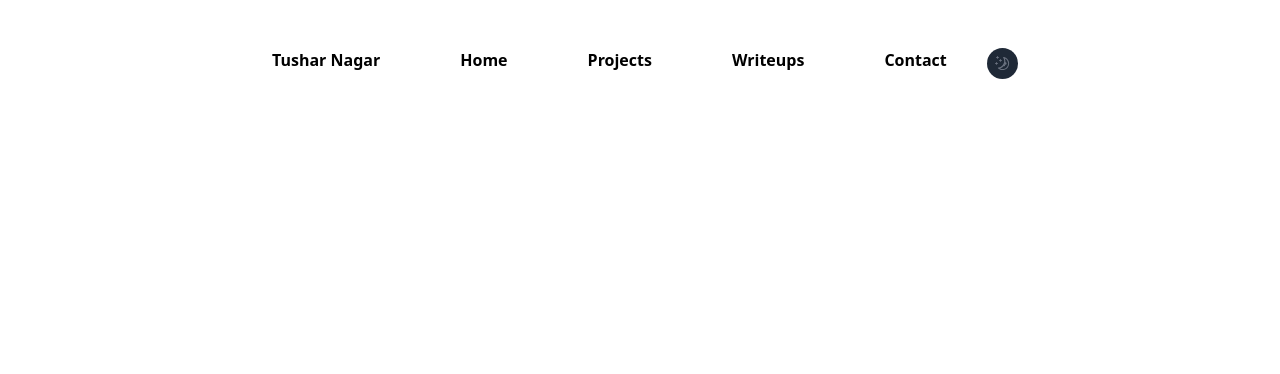
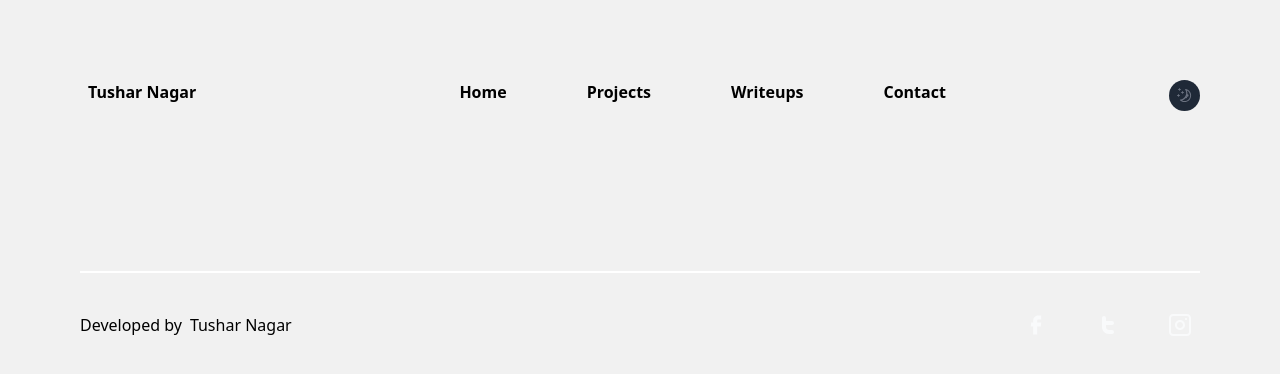
Before and after one commit to tusharnagar17/tushar-portfolio, a Next.js app: page / in a window 1280 px wide. Shown: the top 374 px of the page. Built offline with nearby package versions, Linux system fonts and the light colour scheme.

Commit message:
footer added

```diff
--- a/app/contact/page.tsx
+++ b/app/contact/page.tsx
@@ -67,6 +67,7 @@
                 </p>
               </div>
             </div>
+            {/* Social links */}
             <div className="social-icons flex flex-row space-x-8">
               <a
                 href={userData.socialLinks.facebook}
--- a/app/layout.tsx
+++ b/app/layout.tsx
@@ -4,6 +4,7 @@
 
 import Navbar from "@/components/Navbar";
 import { Providers } from "./Providers";
+import Footer from "@/components/Footer";
 
 const inter = Inter({ subsets: ["latin"] });
 
@@ -19,10 +20,11 @@
 }>) {
   return (
     <html lang="en" suppressHydrationWarning>
-      <body className="bg-white dark:bg-gray-950">
+      <body className="bg-[#F1F1F1] dark:bg-gray-900">
         <Providers>
           <Navbar />
           {children}
+          <Footer />
         </Providers>
       </body>
     </html>
--- /dev/null
+++ b/components/Footer.tsx
@@ -0,0 +1,95 @@
+import userData from "@/constants/data";
+
+export default function Footer() {
+  return (
+    <div className="bg-[#F1F1F1] dark:bg-gray-900">
+      <div className="max-w-6xl  mx-auto px-4 py-10 md:py-20">
+        <div className="h-0.5 w-full bg-white dark:bg-gray-700"></div>
+        <div className="flex flex-col justify-between md:flex-row md:items-center space-y-4 md:space-y-0 mt-8">
+          <div>
+            Developed by
+            <div className="inline-block transform hover:scale-110 hover:-rotate-3 transition duration-300">
+              <a
+                className="hover:bg-red-500 rounded-md px-2 py-1  hover:text-gray-50"
+                href={userData.socialLinks.github}
+              >
+                {userData.name}
+              </a>
+            </div>
+          </div>
+          {/* Social links */}
+          <div className="social-icons flex flex-row space-x-8">
+            <a
+              href={userData.socialLinks.facebook}
+              className="h-10 w-10 rounded-full hover:bg-blue-500 flex items-center justify-center cursor-pointer"
+            >
+              <svg
+                width="24"
+                height="24"
+                className="text-gray-50"
+                viewBox="0 0 24 24"
+                fill="none"
+                xmlns="http://www.w3.org/2000/svg"
+              >
+                <path
+                  d="M9.19795 21.5H13.198V13.4901H16.8021L17.198 9.50977H13.198V7.5C13.198 6.94772 13.6457 6.5 14.198 6.5H17.198V2.5H14.198C11.4365 2.5 9.19795 4.73858 9.19795 7.5V9.50977H7.19795L6.80206 13.4901H9.19795V21.5Z"
+                  fill="currentColor"
+                />
+              </svg>
+            </a>
+            <a
+              href={userData.socialLinks.twitter}
+              className="h-10 w-10 rounded-full hover:bg-blue-500 flex items-center justify-center cursor-pointer"
+            >
+              <svg
+                width="24"
+                height="24"
+                className="text-gray-50"
+                viewBox="0 0 24 24"
+                fill="none"
+                xmlns="http://www.w3.org/2000/svg"
+              >
+                <path
+                  fillRule="evenodd"
+                  clipRule="evenodd"
+                  d="M8 3C9.10457 3 10 3.89543 10 5V8H16C17.1046 8 18 8.89543 18 10C18 11.1046 17.1046 12 16 12H10V14C10 15.6569 11.3431 17 13 17H16C17.1046 17 18 17.8954 18 19C18 20.1046 17.1046 21 16 21H13C9.13401 21 6 17.866 6 14V5C6 3.89543 6.89543 3 8 3Z"
+                  fill="currentColor"
+                />
+              </svg>
+            </a>
+            <a
+              href={userData.socialLinks.instagram}
+              className="h-10 w-10 rounded-full hover:bg-blue-500 flex items-center justify-center cursor-pointer"
+            >
+              <svg
+                width="24"
+                height="24"
+                className="text-gray-50"
+                viewBox="0 0 24 24"
+                fill="none"
+                xmlns="http://www.w3.org/2000/svg"
+              >
+                <path
+                  fillRule="evenodd"
+                  clipRule="evenodd"
+                  d="M12 7C9.23858 7 7 9.23858 7 12C7 14.7614 9.23858 17 12 17C14.7614 17 17 14.7614 17 12C17 9.23858 14.7614 7 12 7ZM9 12C9 13.6569 10.3431 15 12 15C13.6569 15 15 13.6569 15 12C15 10.3431 13.6569 9 12 9C10.3431 9 9 10.3431 9 12Z"
+                  fill="currentColor"
+                />
+                <path
+                  d="M18 5C17.4477 5 17 5.44772 17 6C17 6.55228 17.4477 7 18 7C18.5523 7 19 6.55228 19 6C19 5.44772 18.5523 5 18 5Z"
+                  fill="currentColor"
+                />
+                <path
+                  fillRule="evenodd"
+                  clipRule="evenodd"
+                  d="M5 1C2.79086 1 1 2.79086 1 5V19C1 21.2091 2.79086 23 5 23H19C21.2091 23 23 21.2091 23 19V5C23 2.79086 21.2091 1 19 1H5ZM19 3H5C3.89543 3 3 3.89543 3 5V19C3 20.1046 3.89543 21 5 21H19C20.1046 21 21 20.1046 21 19V5C21 3.89543 20.1046 3 19 3Z"
+                  fill="currentColor"
+                />
+              </svg>
+            </a>
+          </div>
+        </div>
+      </div>
+    </div>
+  );
+}
--- a/components/Navbar.tsx
+++ b/components/Navbar.tsx
@@ -24,7 +24,7 @@
   };
   return (
     <>
-      <div className="flex mx-auto max-w-3xl  font-semibold justify-between bg-white dark:bg-gray-800 rounded-full p-2 mt-10">
+      <div className="flex mx-auto max-w-6xl px-4 py-10 md:py-20 font-semibold justify-between">
         {/* Company Logo or Brand Name */}
         <div className="mr-10 pl-2 whitespace-nowrap">
           <Link href="/">Tushar Nagar</Link>
```
Also changed, not shown: 1 other file (tests, documents, lock files or other folders).
